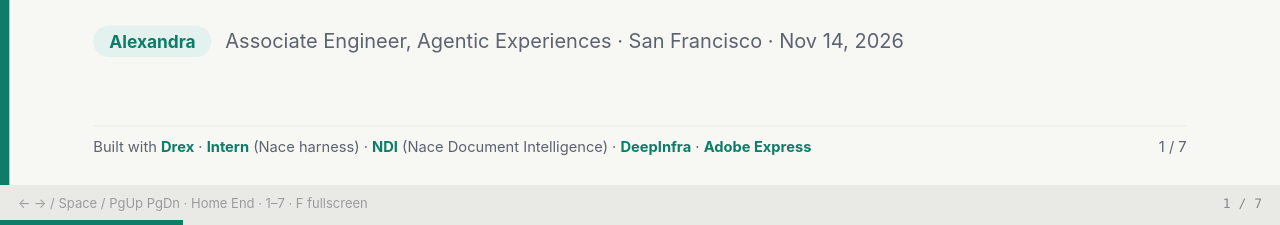
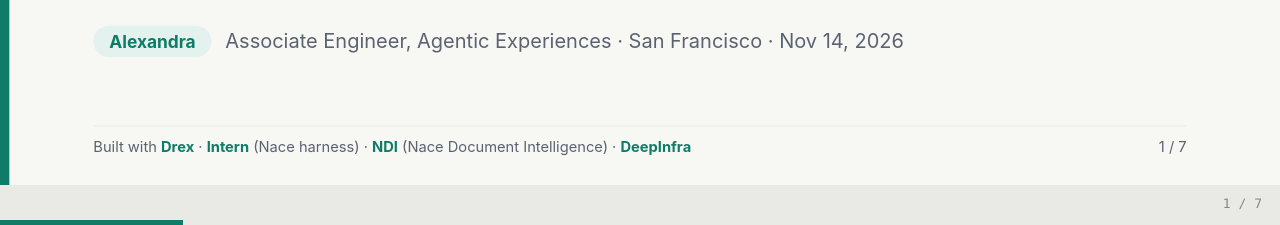
Before and after one commit to alexandra-sera-hsu/calibrated-drexathon, a plain HTML site: page pitch/index.html in a window 1280 px wide. Shown: the part 575-800 px from the top of the page. Drawn offline with Linux system fonts and the light colour scheme.

Commit message:
Remove Adobe from pitch, script, and submission text

```diff
--- a/pitch/index.html
+++ b/pitch/index.html
@@ -124,7 +124,7 @@
   #counter{position:fixed;right:18px;bottom:14px;font-size:13px;color:#888;z-index:10;font-family:ui-monospace,Menlo,monospace}
   #help{position:fixed;left:18px;bottom:14px;font-size:13px;color:#888;z-index:10;opacity:.0;transition:opacity .3s}
   body:hover #help{opacity:.8}
-  /* adobe opener: plays on slide 1 only when ../adobe/opener.mp4 exists */
+  /* opener (unused) */
   #opener-wrap{display:none;position:absolute;inset:0;background:var(--bg);z-index:3}
   .slide.has-opener{padding:0}
   .slide.has-opener::before{display:none}
@@ -154,11 +154,6 @@
 
 <!-- ============ 1. TITLE / WARMER ============ -->
 <section class="slide" data-title="Title">
-  <div id="opener-wrap" aria-hidden="true">
-    <video id="opener-video" muted loop playsinline preload="auto" src="../adobe/opener.mp4"></video>
-    <div id="opener-credit">Made with <b>Adobe Firefly</b> + <b>Adobe Express</b></div>
-    <div id="opener-skip">Press → to continue</div>
-  </div>
   <div class="title-wrap">
     <div class="kicker">Team Calibrated · Nace AI Drexathon · Apex Predator track</div>
     <h1>Flaky or real?<br><span class="accent">Let Drex decide.</span></h1>
@@ -166,7 +161,7 @@
     <p class="hook" style="margin-top:28px;font-size:40px">Every red build forces the same call: <strong>toast, or a real fire?</strong></p>
     <div class="byline"><span class="pill">Alexandra</span> Associate Engineer, Agentic Experiences · San Francisco · Nov 14, 2026</div>
   </div>
-  <footer><span>Built with <b>Drex</b> · <b>Intern</b> (Nace harness) · <b>NDI</b> (Nace Document Intelligence) · <b>DeepInfra</b> · <b>Adobe Express</b></span><span>1 / 7</span></footer>
+  <footer><span>Built with <b>Drex</b> · <b>Intern</b> (Nace harness) · <b>NDI</b> (Nace Document Intelligence) · <b>DeepInfra</b></span><span>1 / 7</span></footer>
 </section>
 
 <!-- ============ 2. STAKES ============ -->
@@ -186,7 +181,7 @@
       <p>Quarantine a real regression and the smoke alarm goes quiet — while the fire moves into production.</p>
     </div>
   </div>
-  <footer><span>Built with <b>Drex</b> · <b>Intern</b> · <b>NDI</b> · <b>DeepInfra</b> · <b>Adobe Express</b></span><span>2 / 7</span></footer>
+  <footer><span>Built with <b>Drex</b> · <b>Intern</b> · <b>NDI</b> · <b>DeepInfra</b></span><span>2 / 7</span></footer>
 </section>
 
 <!-- ============ 3. REFRAME + PAIN ============ -->
@@ -206,7 +201,7 @@
       <p>Same logs, same cost table, same shrug. Drex retried none of the 60.</p>
     </div>
   </div>
-  <footer><span>Built with <b>Drex</b> · <b>Intern</b> · <b>NDI</b> · <b>DeepInfra</b> · <b>Adobe Express</b></span><span>3 / 7</span></footer>
+  <footer><span>Built with <b>Drex</b> · <b>Intern</b> · <b>NDI</b> · <b>DeepInfra</b></span><span>3 / 7</span></footer>
 </section>
 
 <!-- ============ 4. THE NEW WAY ============ -->
@@ -234,7 +229,7 @@
       <p class="learn-callout">The loop doesn’t overreact. One noisy override would have raised cost from <strong>118 to 484</strong> engineer-minutes. The thresholds held at 0.40 / 0.80.</p>
     </div>
   </div>
-  <footer><span>Built with <b>Drex</b> · <b>Intern</b> · <b>NDI</b> · <b>DeepInfra</b> · <b>Adobe Express</b></span><span>4 / 7</span></footer>
+  <footer><span>Built with <b>Drex</b> · <b>Intern</b> · <b>NDI</b> · <b>DeepInfra</b></span><span>4 / 7</span></footer>
 </section>
 
 <!-- ============ 5. LIVE DEMO ============ -->
@@ -251,7 +246,7 @@
       <div class="d"># 4. A human override is tested against the cost table</div>
     </div>
   </div>
-  <footer><span>Built with <b>Drex</b> · <b>Intern</b> · <b>NDI</b> · <b>DeepInfra</b> · <b>Adobe Express</b></span><span>5 / 7</span></footer>
+  <footer><span>Built with <b>Drex</b> · <b>Intern</b> · <b>NDI</b> · <b>DeepInfra</b></span><span>5 / 7</span></footer>
 </section>
 
 <!-- ============ 6. PROOF ============ -->
@@ -282,7 +277,7 @@
       </div>
     </div>
   </div>
-  <footer><span>Built with <b>Drex</b> · <b>Intern</b> · <b>NDI</b> · <b>DeepInfra</b> · <b>Adobe Express</b></span><span>6 / 7</span></footer>
+  <footer><span>Built with <b>Drex</b> · <b>Intern</b> · <b>NDI</b> · <b>DeepInfra</b></span><span>6 / 7</span></footer>
 </section>
 
 <!-- ============ 7. CLOSE ============ -->
@@ -294,7 +289,7 @@
     <p class="hook" style="margin-top:28px;font-size:40px">A verdict can’t learn your costs. A probability can.</p>
     <div class="byline"><span class="pill">The ask</span> Pilot it on one team’s CI. Send us your flakiest repo.</div>
   </div>
-  <footer><span>Built with <b>Drex</b> · <b>Intern</b> (Nace harness) · <b>NDI</b> (Nace Document Intelligence) · <b>DeepInfra</b> · <b>Adobe Express</b></span><span>7 / 7</span></footer>
+  <footer><span>Built with <b>Drex</b> · <b>Intern</b> (Nace harness) · <b>NDI</b> (Nace Document Intelligence) · <b>DeepInfra</b></span><span>7 / 7</span></footer>
 </section>
 
 </div></div>
```
Also changed, not shown: 4 other files.
